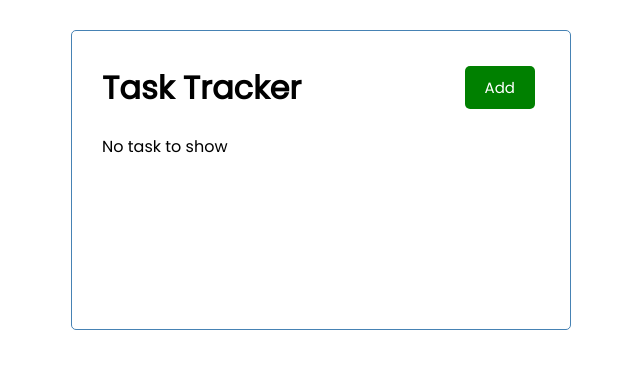
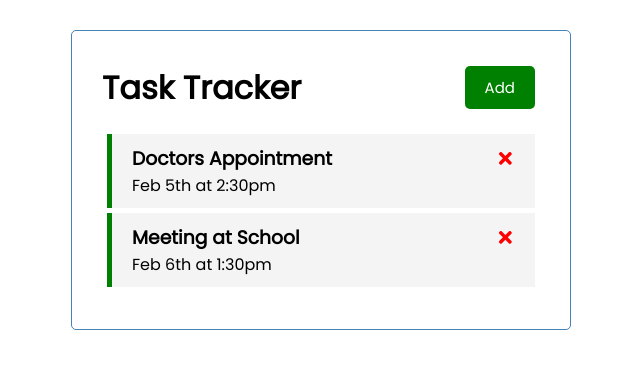
Before and after one commit to samon03/React-Crash-Course, a React (Create React App) app: page / in a window 1280 px wide. Shown: the top 368 px of the page, without its empty margins (319-959 px from the left). Built offline with nearby package versions, Linux system fonts and the light colour scheme; data requests are answered from the project's data file.

Commit message:
fetch data

```diff
--- a/src/App.js
+++ b/src/App.js
@@ -1,4 +1,4 @@
-import { useState } from 'react';
+import { useState, useEffect } from 'react';
 
 import Header from './components/Header';
 import Tasks from './components/Tasks';
@@ -9,14 +9,29 @@ import './App.css';
 function App() {
   const [showAddTask, setShowAddTask] = useState(false);
 
-  const [tasks, setTask] = useState([]);
+  const [tasks, setTasks] = useState([]);
+
+  useEffect(() => {
+    const getTasks = async() => {
+      const taskFromServer = await fetchTask();
+      setTasks(taskFromServer);
+    }
+    getTasks();
+  }, [])
+
+  const fetchTask = async() => {
+    const res = await fetch('http://localhost:5000/tasks');
+    const data = await res.json();
+
+    return data;
+  }
 
   const deleteTask = (id) => {
-    setTask(tasks.filter((task) => task.id !== id));
+    setTasks(tasks.filter((task) => task.id !== id));
   }
 
   const reminder = (id) => {
-    setTask(tasks.map((task) =>
+    setTasks(tasks.map((task) =>
        task.id === id ? { ...task, reminder: !task.reminder } : task
       )
     )
@@ -30,7 +45,7 @@ function App() {
 
     //add to tasks
 
-    setTask([...tasks, newTask]);
+    setTasks([...tasks, newTask]);
 
   }
 
```
